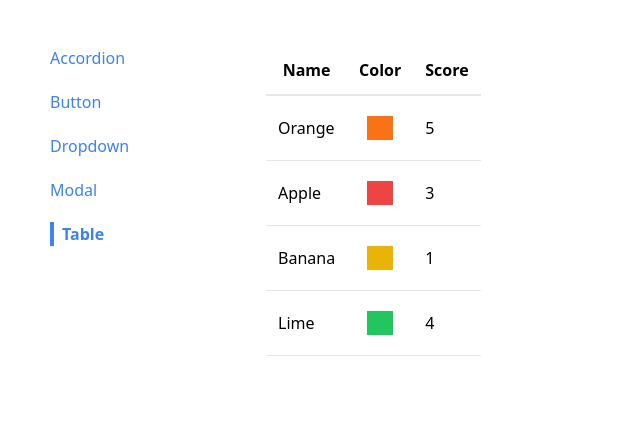
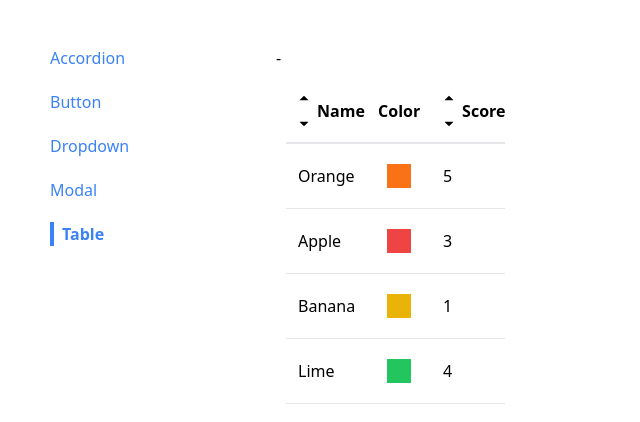
Before and after one commit to Sundeep8051/ReactBasics, a React (Vite) app: page /table in a window 1280 px wide. Shown: the top 422 px of the page, without its empty margins (0-640 px from the left). Built offline with nearby package versions, Linux system fonts and the light colour scheme.

Commit message:
Updated Table Component

```diff
--- /dev/null
+++ b/src/Helpers/SortingHelper.jsx
@@ -0,0 +1,30 @@
+//Example object
+const data = [
+  {
+    name: "Tomato",
+    cost: 10,
+    weight: 5,
+  },
+  { name: "Carrot", cost: 15, weight: 2 },
+  { name: "Onion", cost: 5, weight: 7 },
+];
+
+//Transformation function
+function getSortedValue(vegetable) {
+  return vegetable.cost;
+}
+
+const sortOrder = "asc";
+const reverseSort = sortOrder === "asc" ? 1 : -1;
+
+//logic to sort the data
+data.sort((a, b) => {
+  const valueA = getSortedValue(a);
+  const valueB = getSortedValue(b);
+
+  if (typeof valueA === "string") {
+    return valueA.localeCompare(valueB) * reverseSort;
+  } else {
+    return (valueA - valueB) * reverseSort;
+  }
+});
--- /dev/null
+++ b/src/components/ReusableComponents/Table/NormalTablePage.jsx
@@ -0,0 +1,50 @@
+import React from "react";
+import TableComponent from "./TableComponent.jsx";
+
+const data = [
+  {
+    name: "Orange",
+    color: "bg-orange-500",
+    score: 5,
+  },
+  {
+    name: "Apple",
+    color: "bg-red-500",
+    score: 3,
+  },
+  {
+    name: "Banana",
+    color: "bg-yellow-500",
+    score: 1,
+  },
+  {
+    name: "Lime",
+    color: "bg-green-500",
+    score: 4,
+  },
+];
+
+const config = [
+  {
+    label: "Name",
+    render: (fruit) => fruit.name,
+  },
+  {
+    label: "Color",
+    render: (fruit) => <div className={`p-3 m-2 ${fruit.color}`}></div>,
+  },
+  { label: "Score", render: (fruit) => fruit.score },
+];
+
+const keyFn = (fruit) => {
+  return fruit.name;
+};
+
+const NormalTablePage = () => {
+  return (
+    <div>
+      <TableComponent data={data} config={config} keyFn={keyFn} />
+    </div>
+  );
+};
+export default NormalTablePage;
--- /dev/null
+++ b/src/components/ReusableComponents/Table/SortableTableComponent.jsx
@@ -0,0 +1,106 @@
+import React, { useState } from "react";
+import { GoTriangleUp, GoTriangleDown } from "react-icons/go";
+import TableComponent from "./TableComponent.jsx";
+
+const SortableTableComponent = (props) => {
+  const [sortOrder, setSortOrder] = useState(null);
+  const [sortBy, setSortBy] = useState(null);
+  const { config, data } = props;
+
+  const handleClick = (label) => {
+    if (sortBy && label !== sortBy) {
+      setSortBy(label);
+      setSortOrder("asc");
+      return;
+    }
+    if (sortOrder == null) {
+      setSortOrder("asc");
+      setSortBy(label);
+    } else if (sortOrder === "asc") {
+      setSortOrder("desc");
+      setSortBy(label);
+    } else if (sortOrder === "desc") {
+      setSortOrder(null);
+      setSortBy(null);
+    }
+  };
+
+  const updatedConfig = config.map((column) => {
+    if (!column.sortValue) return column;
+
+    return {
+      ...column,
+      header: () => (
+        <th
+          className="cursor-pointer hover:bg-gray-100 m-0 p-0"
+          onClick={() => handleClick(column.label)}
+        >
+          <div className="flex items-center m-0">
+            {getIcons(column.label, sortBy, sortOrder)}
+            {column.label}
+          </div>
+        </th>
+      ),
+    };
+  });
+
+  //Only sort data if sortOrder && sortBy are not null
+  //Make a copy of the 'data' prop
+  //Find the correct sortValue function and use it for sorting
+
+  let sortedData = data;
+  if (sortOrder && sortBy) {
+    const { sortValue } = updatedConfig.find(
+      (column) => column.label === sortBy,
+    );
+
+    sortedData = [...data].sort((a, b) => {
+      const valueA = sortValue(a);
+      const valueB = sortValue(b);
+
+      const reverseOrder = sortOrder === "asc" ? 1 : -1;
+
+      if (typeof valueA === "string") {
+        return valueA.localeCompare(valueB) * reverseOrder;
+      }
+      return (valueA - valueB) * reverseOrder;
+    });
+  }
+
+  return (
+    <div>
+      {sortOrder} - {sortBy}
+      <TableComponent {...props} data={sortedData} config={updatedConfig} />
+    </div>
+  );
+};
+
+const getIcons = (label, sortBy, sortOrder) => {
+  if (label !== sortBy) {
+    return (
+      <div className="m-0 p-0">
+        <GoTriangleUp /> <GoTriangleDown />
+      </div>
+    );
+  }
+
+  if (sortOrder === null)
+    return (
+      <div className="m-0 p-0">
+        <GoTriangleUp /> <GoTriangleDown />
+      </div>
+    );
+  else if (sortOrder === "asc")
+    return (
+      <div className="m-0 p-0">
+        <GoTriangleUp />
+      </div>
+    );
+  else if (sortOrder === "desc")
+    return (
+      <div className="m-0 p-0">
+        <GoTriangleDown />
+      </div>
+    );
+};
+export default SortableTableComponent;
--- /dev/null
+++ b/src/components/ReusableComponents/Table/SortableTablePage.jsx
@@ -0,0 +1,54 @@
+import SortableTableComponent from "./SortableTableComponent.jsx";
+
+const data = [
+  {
+    name: "Orange",
+    color: "bg-orange-500",
+    score: 5,
+  },
+  {
+    name: "Apple",
+    color: "bg-red-500",
+    score: 3,
+  },
+  {
+    name: "Banana",
+    color: "bg-yellow-500",
+    score: 1,
+  },
+  {
+    name: "Lime",
+    color: "bg-green-500",
+    score: 4,
+  },
+];
+
+const config = [
+  {
+    label: "Name",
+    render: (fruit) => fruit.name,
+    sortValue: (fruit) => fruit.name,
+  },
+  {
+    label: "Color",
+    render: (fruit) => <div className={`p-3 m-2 ${fruit.color}`}></div>,
+  },
+  {
+    label: "Score",
+    render: (fruit) => fruit.score,
+    sortValue: (fruit) => fruit.score,
+  },
+];
+
+const keyFn = (fruit) => {
+  return fruit.name;
+};
+
+const SortableTablePage = () => {
+  return (
+    <div>
+      <SortableTableComponent data={data} config={config} keyFn={keyFn} />
+    </div>
+  );
+};
+export default SortableTablePage;
--- a/src/components/ReusableComponents/Table/TableComponent.jsx
+++ b/src/components/ReusableComponents/Table/TableComponent.jsx
@@ -1,9 +1,12 @@
-import React from "react";
+import React, { Fragment } from "react";
 
 const TableComponent = ({ data, config, keyFn }) => {
   const renderedHeaders = config.map((column) => {
+    if (column.header) {
+      return <Fragment key={column.label}>{column.header()}</Fragment>;
+    }
     return (
-      <th key={column.label} className="p-3">
+      <th key={column.label} className="p-0 m-0">
         {column.label}
       </th>
     );
@@ -28,7 +31,7 @@
   return (
     <table className="table-auto border-spacing-2">
       <thead>
-        <tr className="border-b-2">{renderedHeaders}</tr>
+        <tr className="border-b-2 m-0 p-0">{renderedHeaders}</tr>
       </thead>
       <tbody>{renderedRows}</tbody>
     </table>
--- a/src/components/ReusableComponents/Table/TablePage.jsx
+++ b/src/components/ReusableComponents/Table/TablePage.jsx
@@ -1,49 +1,10 @@
 import React from "react";
-import TableComponent from "./TableComponent.jsx";
-
-const data = [
-  {
-    name: "Orange",
-    color: "bg-orange-500",
-    score: 5,
-  },
-  {
-    name: "Apple",
-    color: "bg-red-500",
-    score: 3,
-  },
-  {
-    name: "Banana",
-    color: "bg-yellow-500",
-    score: 1,
-  },
-  {
-    name: "Lime",
-    color: "bg-green-500",
-    score: 4,
-  },
-];
-
-const config = [
-  {
-    label: "Name",
-    render: (fruit) => fruit.name,
-  },
-  {
-    label: "Color",
-    render: (fruit) => <div className={`p-3 m-2 ${fruit.color}`}></div>,
-  },
-  { label: "Score", render: (fruit) => fruit.score },
-];
-
-const keyFn = (fruit) => {
-  return fruit.name;
-};
+import SortableTablePage from "./SortableTablePage.jsx";
 
 const TablePage = () => {
   return (
     <div>
-      <TableComponent data={data} config={config} keyFn={keyFn} />
+      <SortableTablePage />
     </div>
   );
 };
--- a/src/index.css
+++ b/src/index.css
@@ -8,4 +8,5 @@
 
 * {
     margin: 10px;
+    box-sizing: border-box;
 }
```
